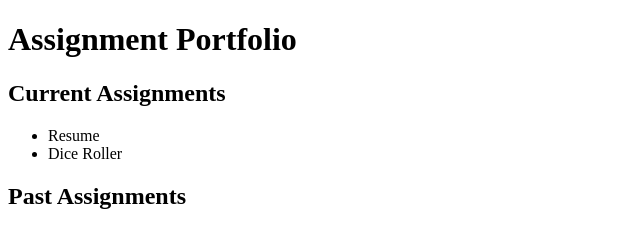
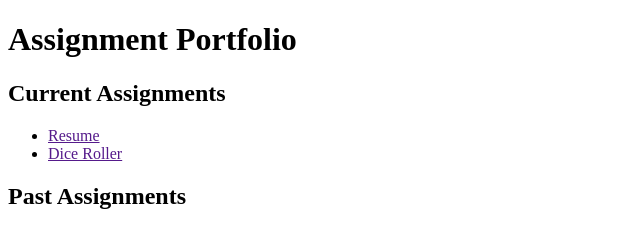
Before and after one commit to soren-t22/AzureSoftwareEngineering, a plain HTML site: page index.html in a window 1280 px wide. Shown: the top 227 px of the page, 0-640 px from the left. Drawn offline with Linux system fonts and the light colour scheme.

Commit message:
Added space for links to go

```diff
--- a/index.html
+++ b/index.html
@@ -12,8 +12,8 @@
             <h2>Current Assignments</h2>
             <p>
                 <ul>
-                    <li>Resume</li>
-                    <li>Dice Roller</li>
+                    <li><a href="" target="_blank">Resume</a></li>
+                    <li><a href="" target="_blank">Dice Roller</a></li>
                 </ul>
             </p>
         </div>
```
